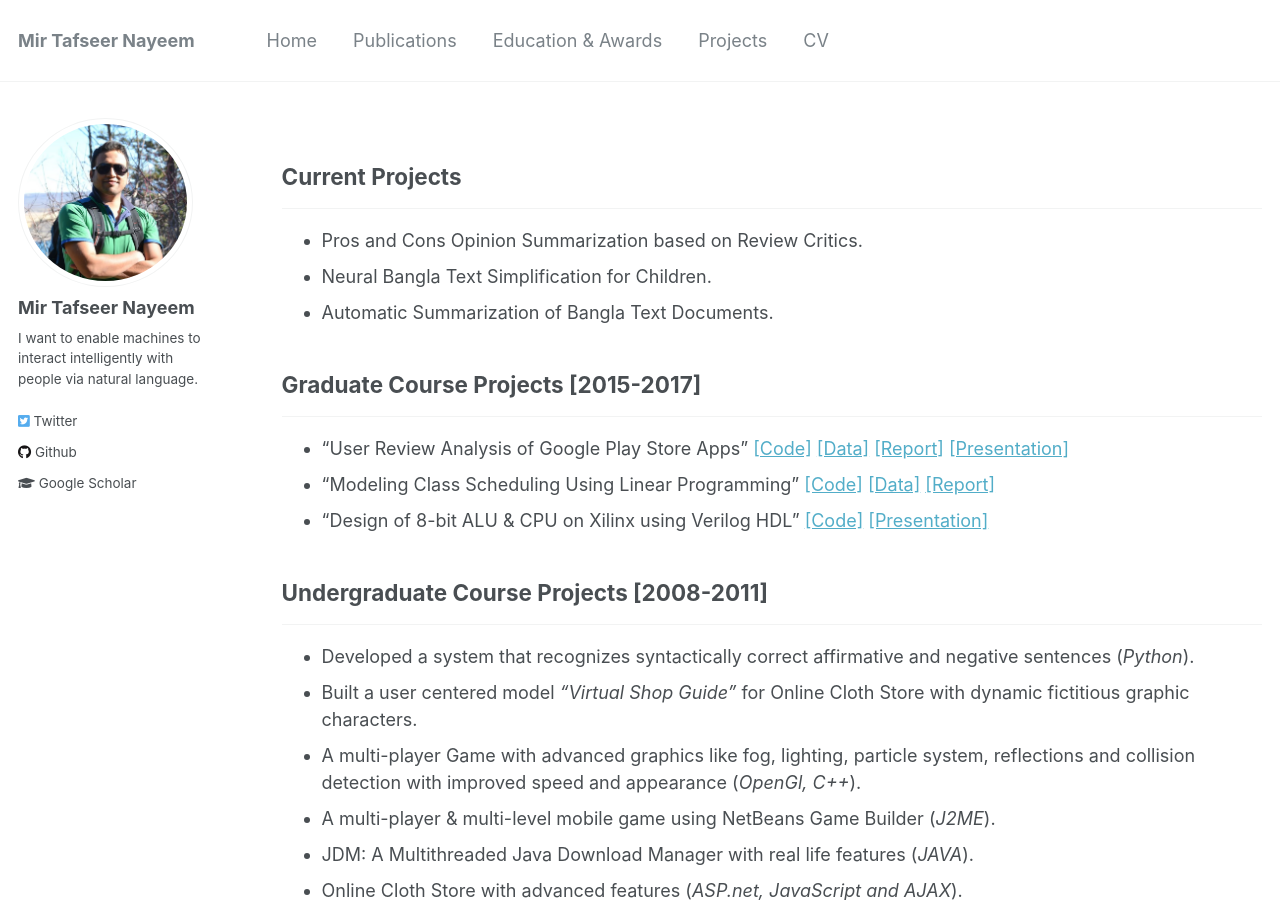
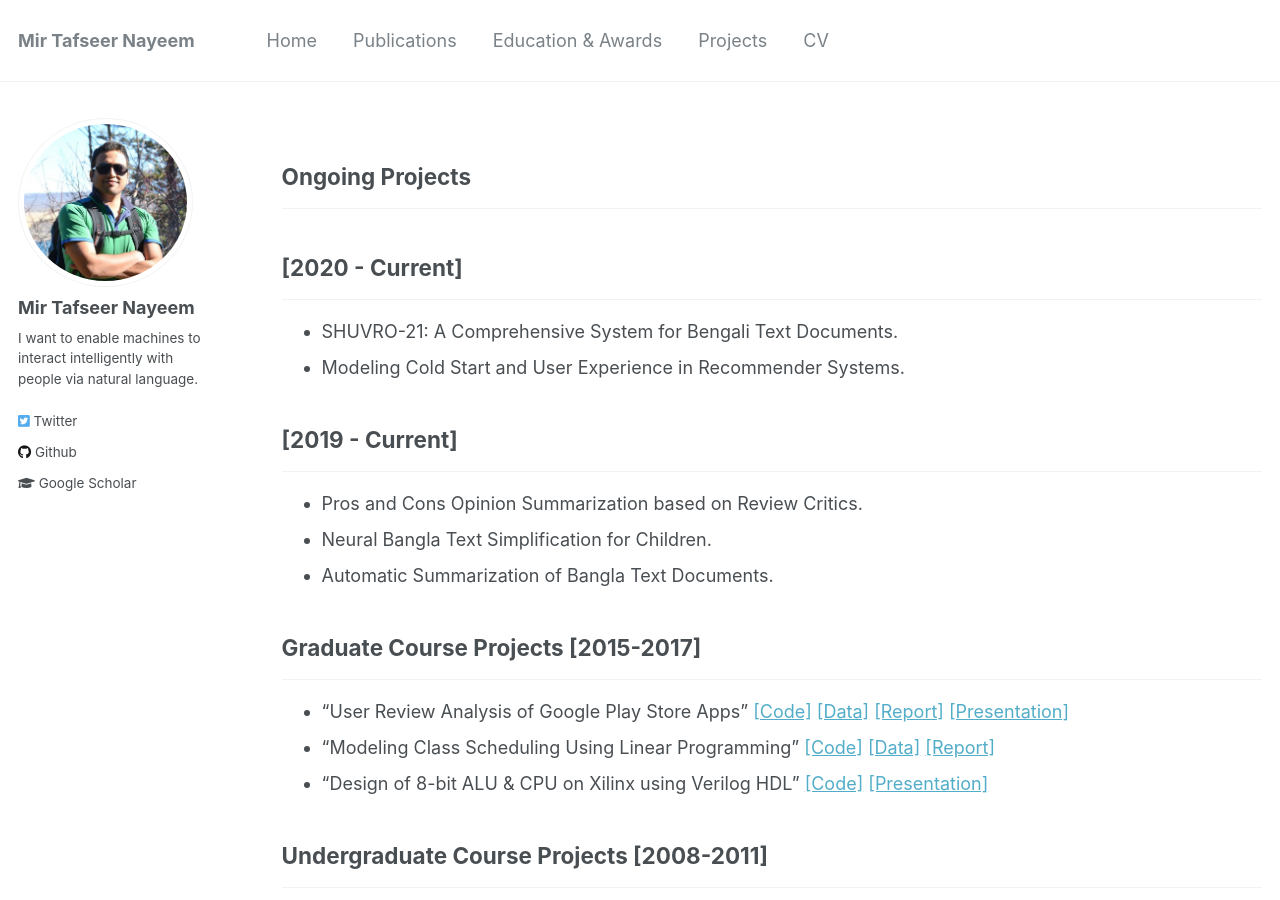
Before and after one commit to sujan-sarker/sujan-sarker.github.io, a Jekyll site: the page built from _pages/projects.md, in a window 1280 px wide and 900 px high. Built offline with Jekyll 4.4.1, drawn with Linux system fonts in a browser that asks for light colours.

Commit message:
Update projects.md

```diff
--- a/_pages/projects.md
+++ b/_pages/projects.md
@@ -5,8 +5,16 @@ permalink: /projects/
 author_profile: true
 ---
 
-## Current Projects
+## Ongoing Projects
 ----------------
+
+## [2020 - Current]
+-----------
+* SHUVRO-21: A Comprehensive System for Bengali Text Documents.
+* Modeling Cold Start and User Experience in Recommender Systems.
+
+## [2019 - Current]
+-----------
 * Pros and Cons Opinion Summarization based on Review Critics.
 * Neural Bangla Text Simplification for Children.
 * Automatic Summarization of Bangla Text Documents.
```
